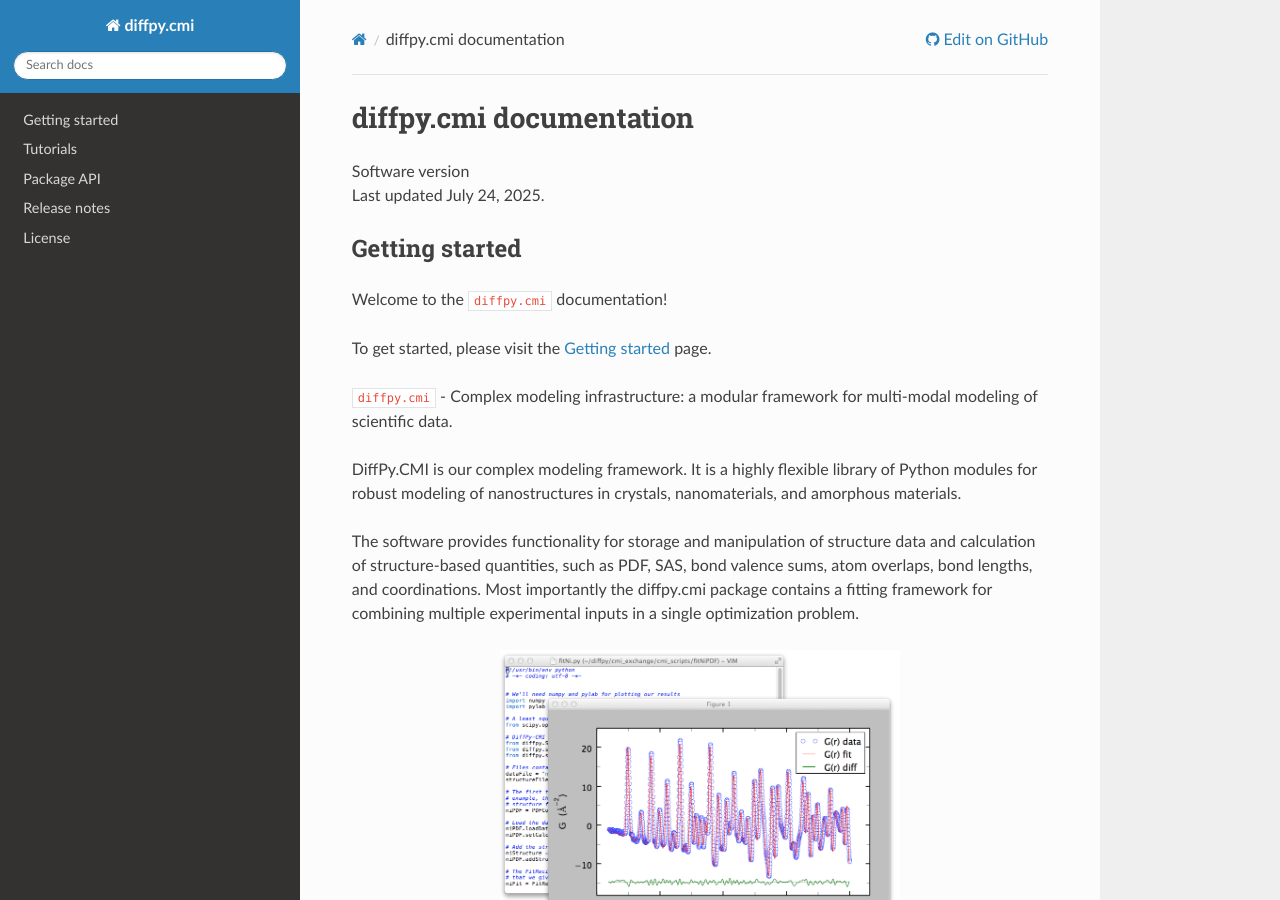
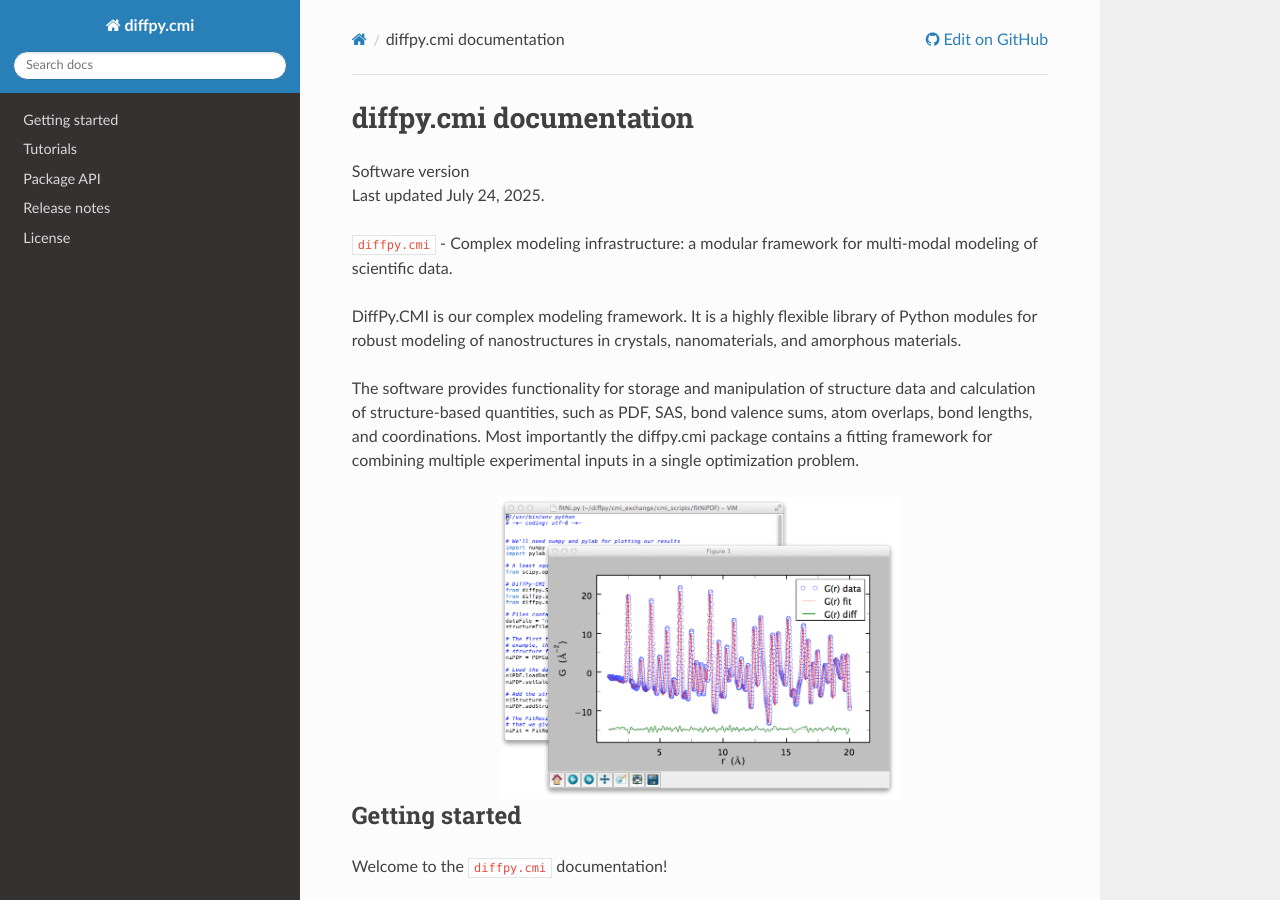
Before and after one commit to diffpy/diffpy.cmi, a Sphinx documentation site: the page built from doc/source/index.rst, in a window 1280 px wide and 900 px high. Built offline with Sphinx 7.4.7 and the Read the Docs theme 3.1.0, drawn with Linux system fonts in a browser that asks for light colours; part of the change alters nothing that is shown.

```diff
--- a/doc/source/index.rst
+++ b/doc/source/index.rst
@@ -5,14 +5,6 @@
 .. |title| replace:: diffpy.cmi documentation
 | Software version |release|
 | Last updated |today|.
-
-===============
-Getting started
-===============
-
-Welcome to the ``diffpy.cmi`` documentation!
-
-To get started, please visit the :ref:`Getting started <getting-started>` page.
 
 ``diffpy.cmi`` - Complex modeling infrastructure: a modular framework for multi-modal modeling of scientific data.
 
@@ -25,7 +17,13 @@ The software provides functionality for storage and manipulation of structure da
     :width: 400px
     :align: center
 
+===============
+Getting started
+===============
 
+Welcome to the ``diffpy.cmi`` documentation!
+
+To get started, please visit the :ref:`Getting started <getting-started>` page.
 
 =======
 Authors
```
